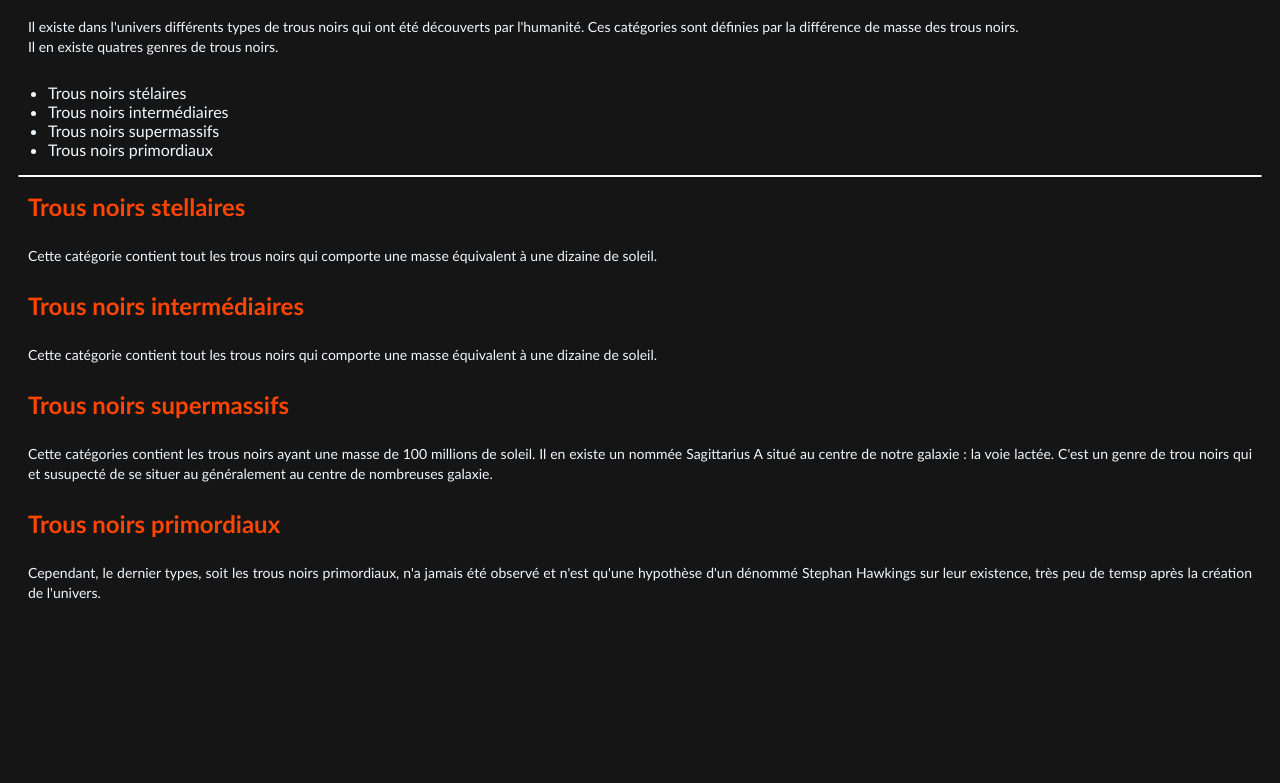
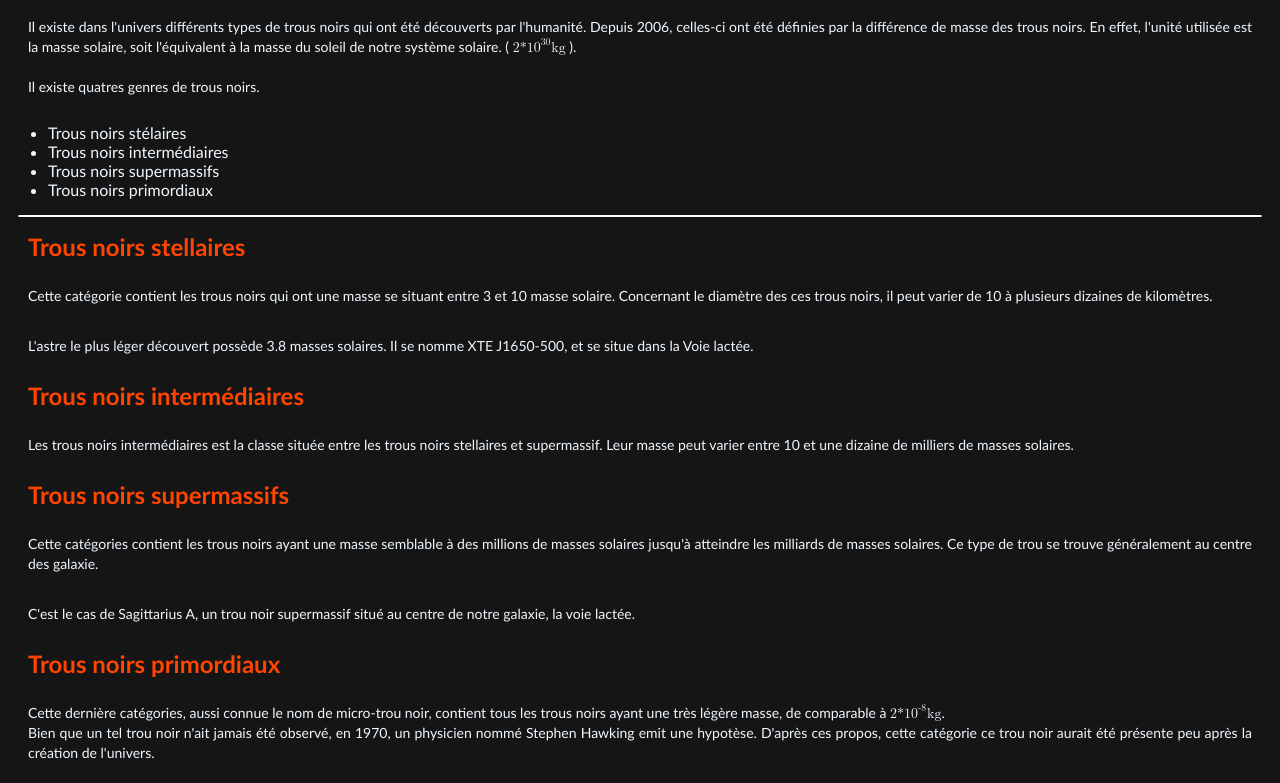
Before and after one commit to catiaa24/oc25_catia, a plain HTML site: page 2_web/page/page1.html in a window 1280 px wide. Shown: the part 78-861 px from the top of the page. Before the commit the page ends 800 px from the top, so only its background shows below. Drawn offline with Linux system fonts and the light colour scheme.

Commit message:
Ajout du contenu du site web

```diff
--- a/2_web/page/page1.html
+++ b/2_web/page/page1.html
@@ -9,14 +9,31 @@
     </head>
 
     <body>
+        <!--
+        1. https://sciencesnaturelles.ch/astronomy-explained/celestial_bodies/cosmology/black_holes
+        2. https://fr.wikipedia.org/wiki/Trou_noir
+        3. https://cnes.fr/dossiers/trous-noirs
+        4. https://www.futura-sciences.com/sciences/dossiers/astronomie-trou-noir-dossier-introductif-4/page/4/
+        5. https://www.scientificamerican.com/article/the-smallest-known-black-hole
+        -->
         <h1>Les différents types de trous noirs</h1>
 
         <p>
             Il existe dans l'univers différents types de trous noirs qui ont été
-            découverts par l'humanité. Ces catégories sont définies par la différence
-            de masse des trous noirs.
-            <br>
-            Il en existe quatres genres de trous noirs.
+            découverts par l'humanité. Depuis 2006, celles-ci ont été
+            définies par la différence de masse des trous noirs.
+            En effet, l'unité utilisée est la masse solaire, soit l'équivalent à la masse
+            du soleil de notre système solaire.
+            ( <math>
+                <msup>
+                    <mn>2*10</mn>
+                    <mn>30</mn>
+                </msup>
+                <mi>kg</mi>
+
+            </math> ).
+            <br><br>
+            Il existe quatres genres de trous noirs.
         </p>
             <ul>
                 <li>Trous noirs stélaires</li>
@@ -32,36 +49,57 @@
 
         <h2>Trous noirs stellaires</h2>
         <p>
-            Cette catégorie contient tout les trous noirs qui comporte une masse
-            équivalent à une dizaine de soleil.
+            Cette catégorie contient les trous noirs qui ont une masse se situant
+            entre 3 et 10 masse solaire. Concernant
+            le diamètre des ces trous noirs, il peut varier de 10 à plusieurs dizaines
+            de kilomètres.
         </p>
+        <p>
+            L'astre le plus léger découvert possède
+            3.8 masses solaires. Il se nomme XTE J1650-500, et se situe dans la Voie
+            lactée.
+        </p>
+
+
+
 
         <h2>Trous noirs intermédiaires</h2>
         <p>
-            Cette catégorie contient tout les trous noirs qui comporte une masse
-            équivalent à une dizaine de soleil.
+            Les trous noirs intermédiaires est la classe située entre les trous noirs
+            stellaires et supermassif. Leur masse peut varier entre 10 et une dizaine de
+            milliers de masses solaires.
         </p>
 
         <h2>Trous noirs supermassifs</h2>
         <p>
-            Cette catégories contient les trous noirs ayant une masse de 100 millions
-            de soleil. Il en existe un nommée Sagittarius A situé au centre de notre
-            galaxie : la voie lactée. C'est un genre de trou noirs qui et susupecté
-            de se situer au généralement au centre de nombreuses galaxie.
+            Cette catégories contient les trous noirs ayant une masse semblable à des
+            millions de masses solaires jusqu'à atteindre les milliards de masses solaires.
+            Ce type de trou se trouve généralement au centre des galaxie.
         </p>
-
-        <h2>Trous noirs primordiaux</h2>
         <p>
-            Cependant, le dernier types, soit les trous noirs primordiaux,
-            n'a jamais été observé et n'est qu'une hypothèse d'un
-            dénommé Stephan Hawkings sur leur existence, très peu
-            de temsp après la création de l'univers.
+            C'est le cas de Sagittarius A, un trou noir supermassif situé au centre de notre
+            galaxie, la voie lactée.
         </p>
 
 
 
-        <!--https://www.futura-sciences.com/sciences/dossiers/astronomie-trou-noir-dossier-introductif-4/page/4/
-        -->
+
+        <h2>Trous noirs primordiaux</h2>
+        <p>
+            Cette dernière catégories, aussi connue le nom de micro-trou noir,
+            contient tous les trous noirs ayant une très légère masse, de comparable à
+            <math>
+                <msup>
+                    <mn>2*10</mn>
+                    <mn>-8</mn>
+                </msup>
+                <mi>kg</mi>
+            </math>. <br>
+            Bien que un tel trou noir n'ait jamais été
+            observé, en 1970, un physicien nommé Stephen Hawking emit une hypotèse.
+            D'après ces propos, cette catégorie ce trou noir aurait été présente peu après
+            la création de l'univers.
+        </p>
 
 
 
```
Also changed, not shown: 2_web/page/page2.html (+45 -22 lines).
